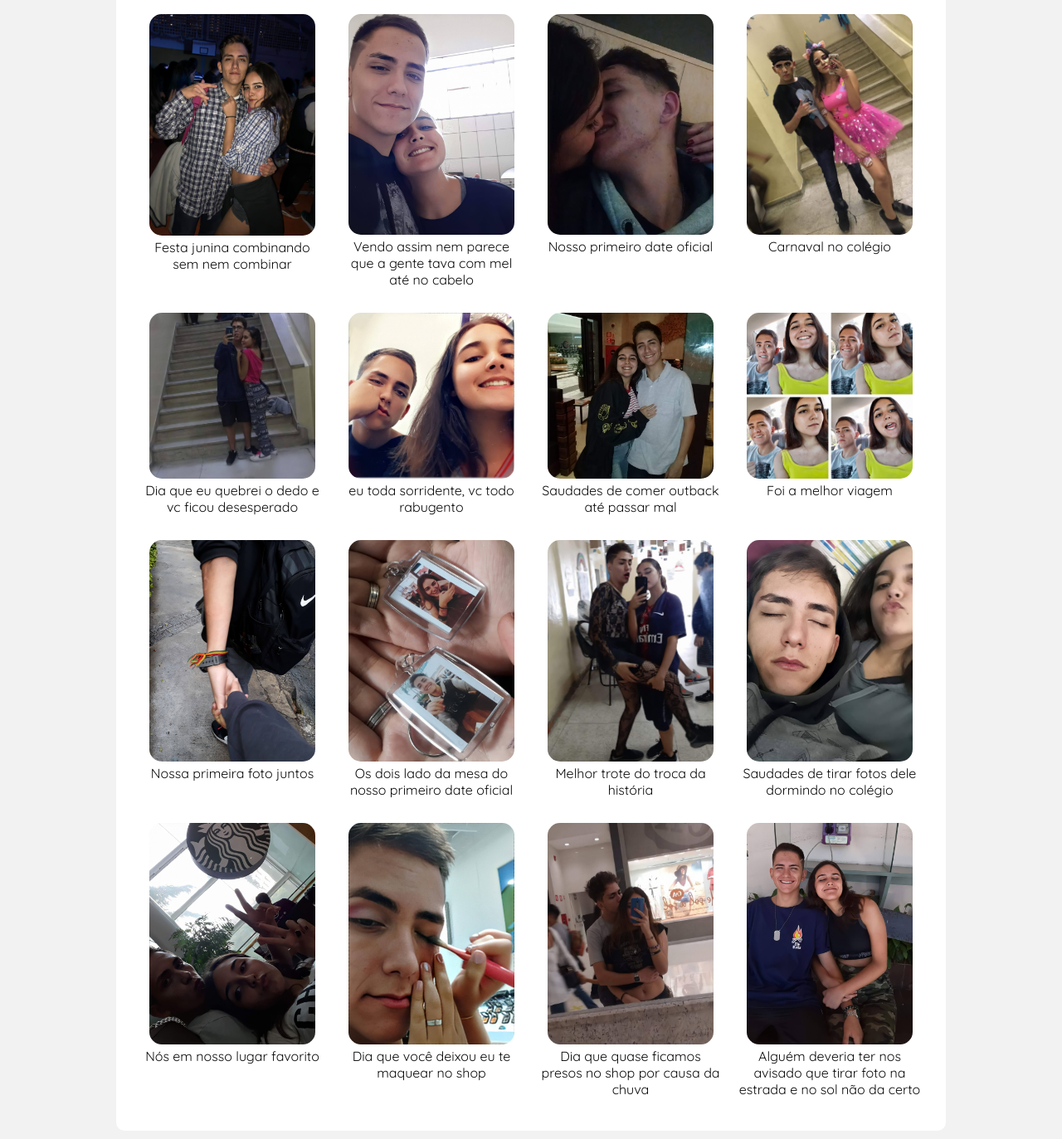
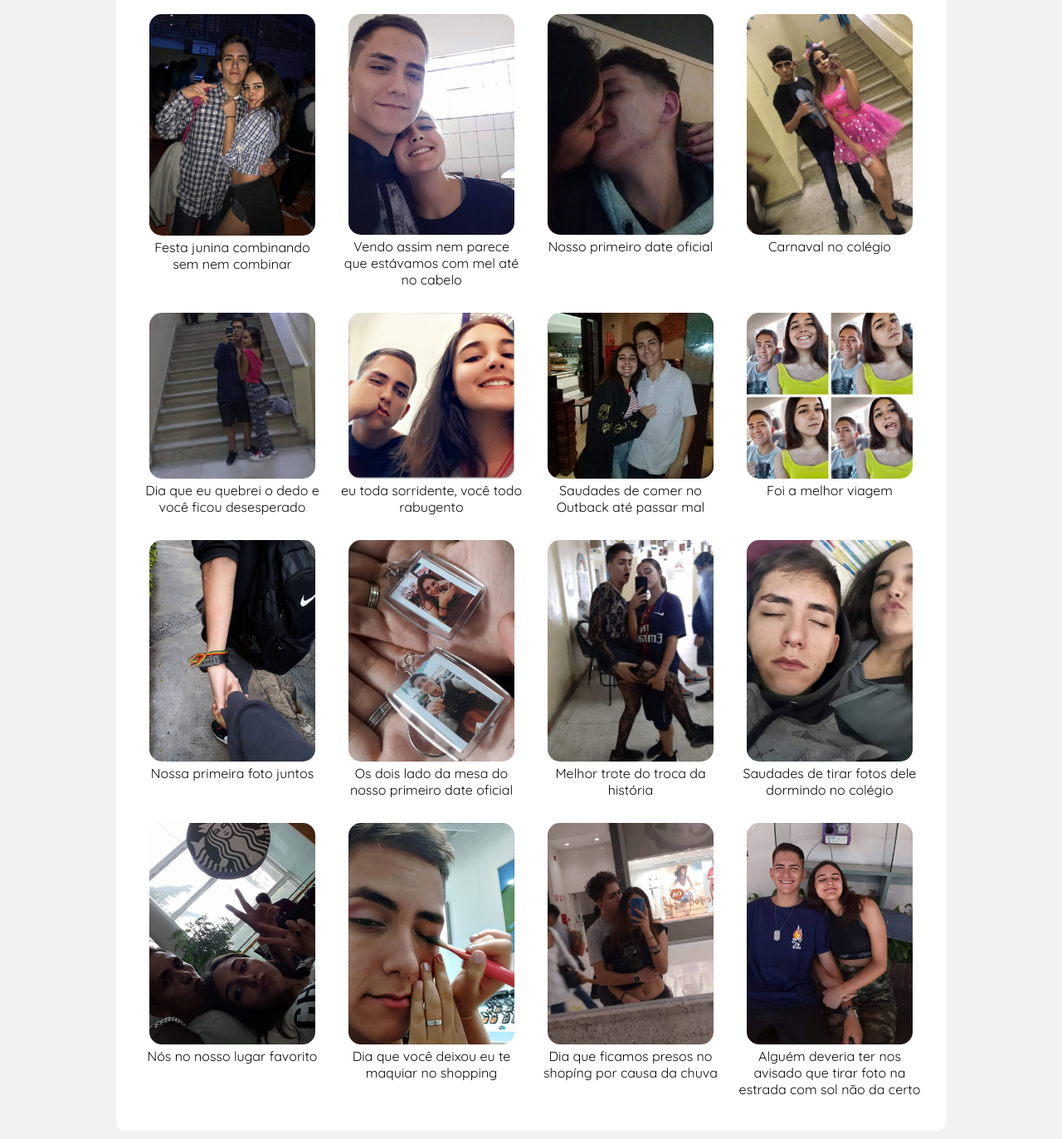
Before and after one commit to hillary-reis/for-my-love, a plain HTML site: page photos.html in a window 1280 px wide. Shown: the part 1285-2658 px from the top of the page at 83% size. Drawn offline with Linux system fonts and the light colour scheme.

Commit message:
Arrumando erros de português

```diff
--- a/photos.html
+++ b/photos.html
@@ -29,7 +29,7 @@
     <div id="contents">
 
       <h2>Nossos melhores momentos registrados</h2>
-      <p>e melhores / piores fotos também</p>
+      <p>Melhores / piores fotos também</p>
 
       <section class="photos">
 
@@ -88,7 +88,7 @@
           </div>
 
           <div class="photo-description">
-            <p> Dia que vc quebrou minha bolsa </p>
+            <p> Dia que você quebrou minha bolsa </p>
           </div>
 
         </div>
@@ -196,7 +196,7 @@
           </div>
 
           <div class="photo-description">
-            <p> Vendo assim nem parece que a gente tava com mel até no cabelo </p>
+            <p> Vendo assim nem parece que estávamos com mel até no cabelo </p>
           </div>
 
         </div>
@@ -232,7 +232,7 @@
           </div>
 
           <div class="photo-description">
-            <p> Dia que eu quebrei o dedo e vc ficou desesperado </p>
+            <p> Dia que eu quebrei o dedo e você ficou desesperado </p>
           </div>
 
         </div>
@@ -244,7 +244,7 @@
           </div>
 
           <div class="photo-description">
-            <p> eu toda sorridente, vc todo rabugento </p>
+            <p> eu toda sorridente, você todo rabugento </p>
           </div>
 
         </div>
@@ -256,7 +256,7 @@
           </div>
 
           <div class="photo-description">
-            <p> Saudades de comer outback até passar mal </p>
+            <p> Saudades de comer no Outback até passar mal </p>
           </div>
 
         </div>
@@ -328,7 +328,7 @@
           </div>
 
           <div class="photo-description">
-            <p> Nós em nosso lugar favorito </p>
+            <p> Nós no nosso lugar favorito </p>
           </div>
 
         </div>
@@ -340,11 +340,10 @@
           </div>
 
           <div class="photo-description">
-            <p> Dia que você deixou eu te maquear no shop </p>
+            <p> Dia que você deixou eu te maquiar no shopping </p>
           </div>
 
         </div>
-
         <div class="the-photo">
 
           <div class="photo">
@@ -352,7 +351,7 @@
           </div>
 
           <div class="photo-description">
-            <p> Dia que quase ficamos presos no shop por causa da chuva </p>
+            <p> Dia que ficamos presos no shopíng por causa da chuva </p>
           </div>
 
         </div>
@@ -364,7 +363,7 @@
           </div>
 
           <div class="photo-description">
-            <p> Alguém deveria ter nos avisado que tirar foto na estrada e no sol não da certo </p>
+            <p> Alguém deveria ter nos avisado que tirar foto na estrada com sol não da certo </p>
           </div>
 
         </div>
```
Also changed, not shown: form.html (+4 -4 lines), list.html (+3 -3 lines).
